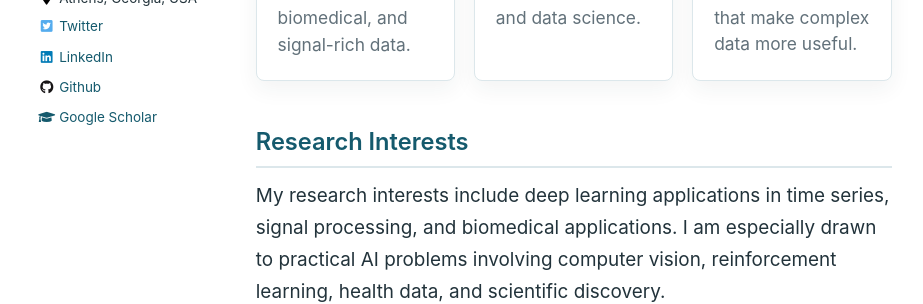
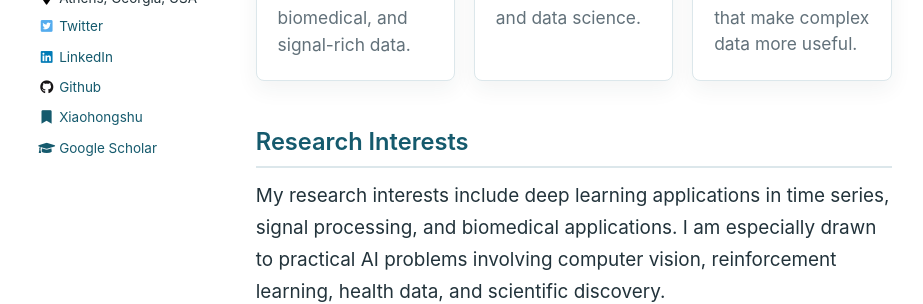
Before and after one commit to jimmylihui/jimmylihui.github.io, a Jekyll site: the page built from _pages/about.md, in a window 1280 px wide and 900 px high, scrolled down 612 px. Shown: the part 357-661 px from the top of the window, without its empty margins (88-1011 px from the left). Built offline with Jekyll 4.4.1, drawn with Linux system fonts in a browser that asks for light colours.

Commit message:
Add Xiaohongshu profile link

```diff
--- a/_config.yml
+++ b/_config.yml
@@ -113,6 +113,7 @@ author:
   vine             :
   weibo            :
   xing             :
+  xiaohongshu      : "https://www.rednote.com/user/profile/68d6c2ed0000000021022d0d"
   youtube          :
   wikipedia        :
 
--- a/_includes/author-profile.html
+++ b/_includes/author-profile.html
@@ -94,6 +94,9 @@
       {% if author.weibo %}
         <li><a href="https://www.weibo.com/{{ author.weibo }}"><i class="fab fa-fw fa-weibo" aria-hidden="true"></i> Weibo</a></li>
       {% endif %}
+      {% if author.xiaohongshu %}
+        <li><a href="{{ author.xiaohongshu }}"><i class="fas fa-fw fa-bookmark" aria-hidden="true"></i> Xiaohongshu</a></li>
+      {% endif %}
       {% if author.flickr %}
         <li><a href="https://www.flickr.com/{{ author.flickr }}"><i class="fab fa-fw fa-flickr" aria-hidden="true"></i> Flickr</a></li>
       {% endif %}
```
